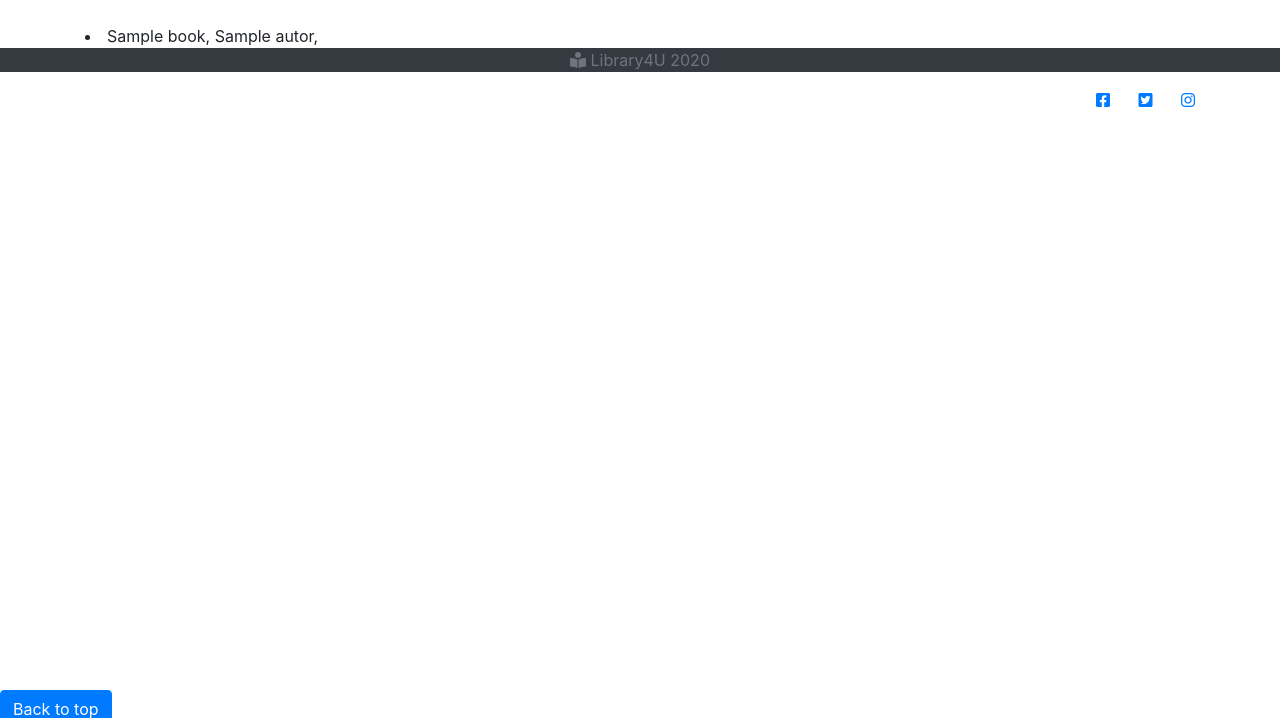
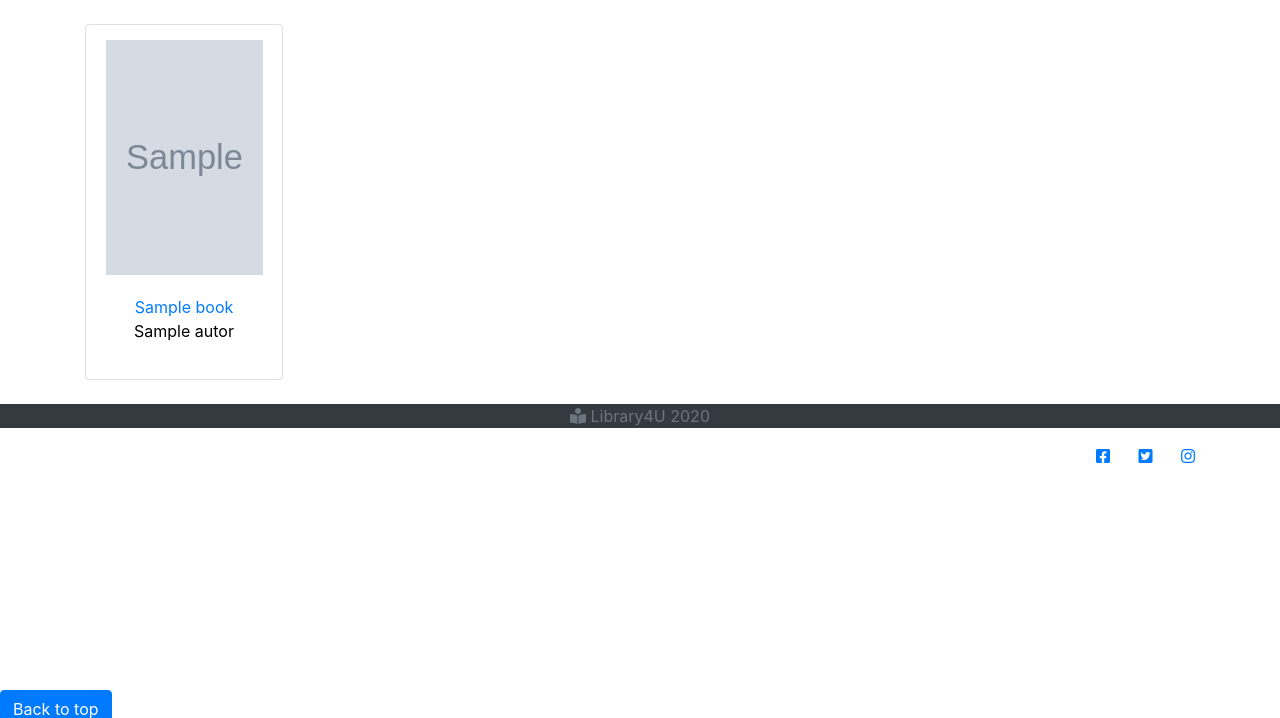
Before and after one commit to Jacek960/library, a Django app: template catalog/templates/catalog/book_list.html in a window 1280 px wide. Shown: the part 56-774 px from the top of the page. Run offline with Django 3.2, Linux system fonts and the light colour scheme; the template is opened without the code that fills it: most values are stand-ins (such as "Sample title", 1, 10 or a date in 2020); grey boxes marked "Sample" are stand-in pictures; some libraries are stand-ins or nearby versions.

Commit message:
book card

```diff
--- /dev/null
+++ b/catalog/templates/catalog/book_card.html
@@ -0,0 +1,17 @@
+<div class="col mb-4">
+    <div class="card h-100">
+        <a href="{% url 'book_details' book.id %} ">
+            <img src="{{ book.cover.url }}" class="card-img-top" alt="..."
+
+                 style="width: 157px;height:250px;display: block;margin: 0 auto;padding-top: 15px;"></a>
+        <div class="card-body">
+            <ul style="list-style-type:none;padding: 0;">
+                <li style="text-align: center"><a
+                        href="{% url 'book_details' book.id %} ">{{ book.title }}</a></li>
+                <li style="text-align: center"><a style="color: black;"
+                                                  href="">{{ book.autor }}</a>
+                </li>
+            </ul>
+        </div>
+    </div>
+</div>
--- a/catalog/templates/catalog/book_list.html
+++ b/catalog/templates/catalog/book_list.html
@@ -2,11 +2,11 @@
 
 {% block content %}
 
-
+<div class="row row-cols-1 row-cols-md-5">
 {% for book in all_books %}
 
-    <li>{{ book.title }}, {{ book.autor }},</li>
+{% include "catalog/book_card.html" %}
 
 {% endfor %}
-
+</div>
 {% endblock content %}
--- a/catalog/templates/catalog/search.html
+++ b/catalog/templates/catalog/search.html
@@ -4,7 +4,7 @@
         <p>The searched phrase is: "{{ query }}"</p>
         <div class="row row-cols-1 row-cols-md-5">
             {% for book in books %}
-                {{ book.title }}
+                {% include "catalog/book_card.html" %}
             {% empty %}
                 <p>0 results found</p>
             {% endfor %}
```
